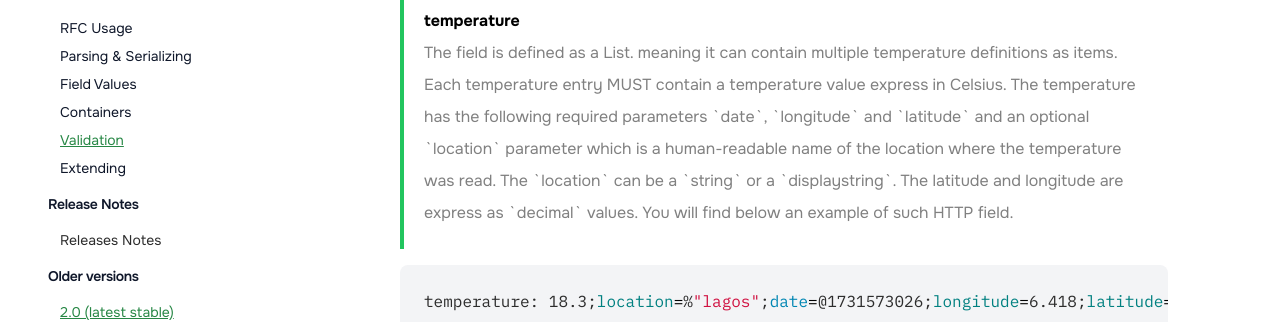
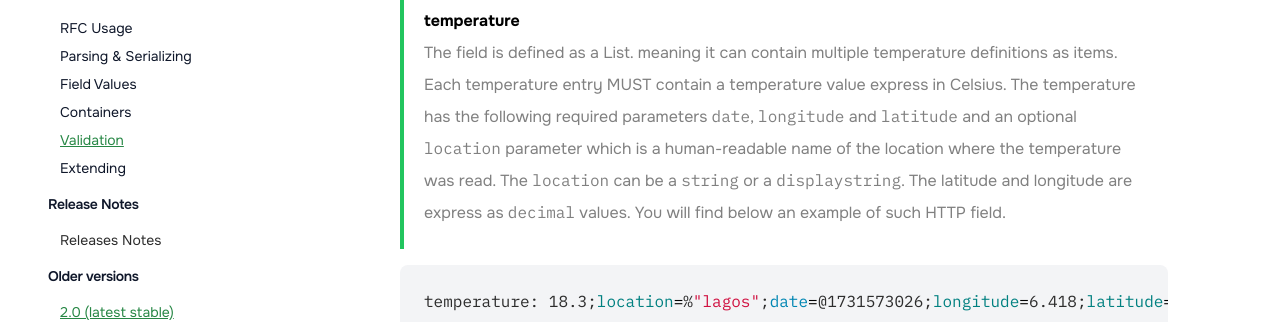
Before and after one commit to bakame-php/http-structured-fields, a Jekyll site: the page built from docs/2.0/validation.md, in a window 1280 px wide and 900 px high, scrolled down 535 px. Shown: the part 218-540 px from the top of the window. Built offline with Jekyll 4.4.1, drawn with Linux system fonts in a browser that asks for light colours.

Commit message:
Improve documentation layout

```diff
--- a/docs/2.0/validation.md
+++ b/docs/2.0/validation.md
@@ -28,10 +28,10 @@ So what we are going to do is validating the following putative HTTP field `temp
 <dt>
 The field is defined as a List. meaning it can contain multiple temperature
 definitions as items. Each temperature entry MUST contain a temperature value express in Celsius.
-The temperature has the following required parameters `date`, `longitude` and `latitude`
-and an optional `location` parameter which is a human-readable name of the location where
-the temperature was read. The `location` can be a `string` or a `displaystring`. The latitude
-and longitude are express as `decimal` values. You will find below an example of such HTTP field.
+The temperature has the following required parameters <code>date</code>, <code>longitude</code> and <code>latitude</code>
+and an optional <code>location</code> parameter which is a human-readable name of the location where
+the temperature was read. The <code>location</code> can be a <code>string</code> or a <code>displaystring</code>. The latitude
+and longitude are express as <code>decimal</code> values. You will find below an example of such HTTP field.
 </dt>
 </dl>
 
```
